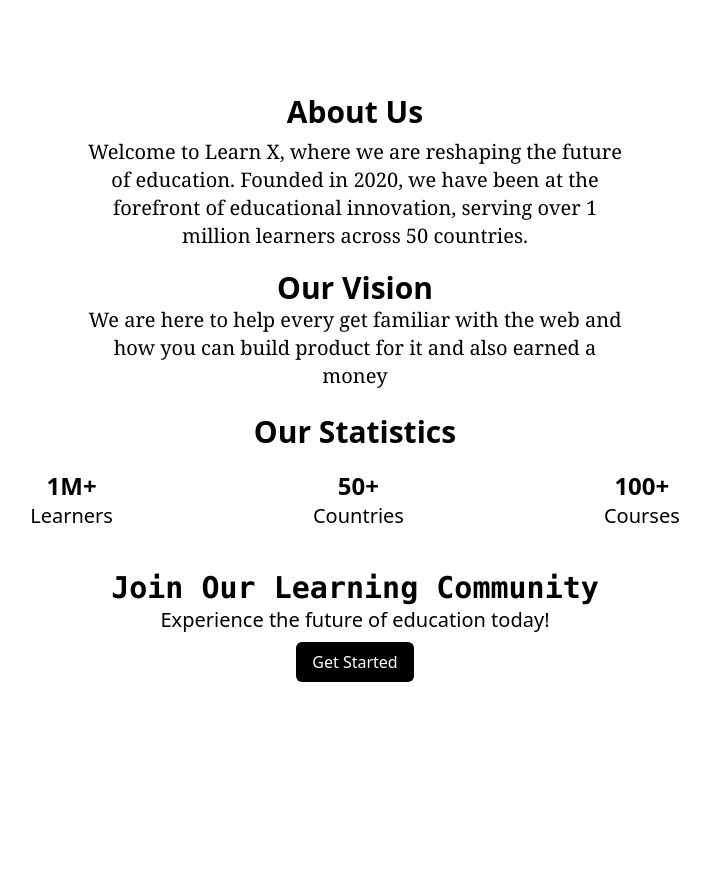
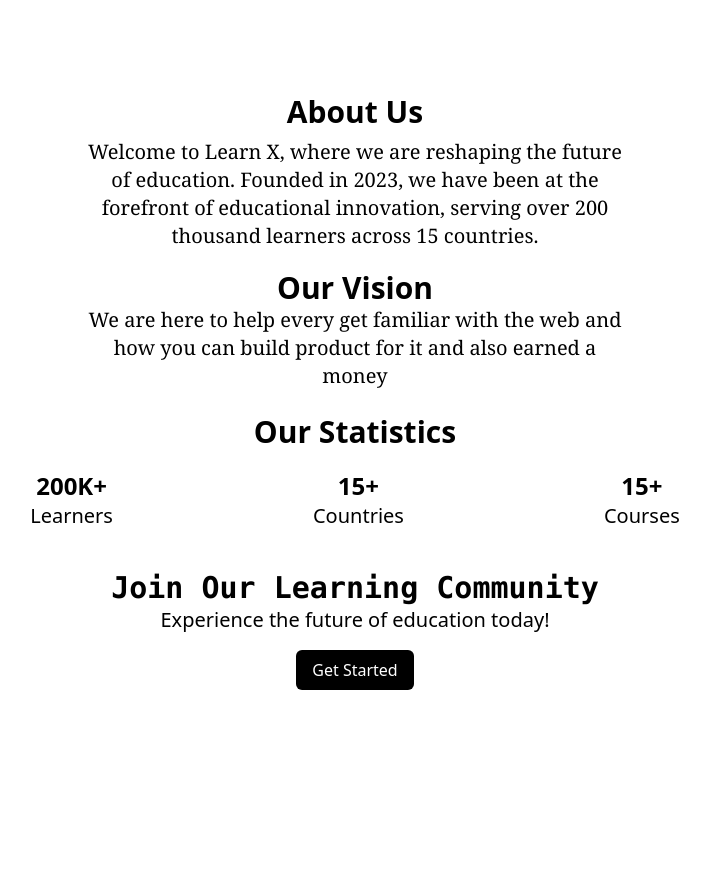
Before and after one commit to walonjalloh/startup21_landing_page_for_bounty, a React (Vite) app: page / in a window 1280 px wide. Shown: the part 680-1552 px from the top of the page, without its empty margins (285-995 px from the left). Built offline with nearby package versions, Linux system fonts and the light colour scheme.

Commit message:
minior edit

```diff
--- a/src/components/AboutUs.jsx
+++ b/src/components/AboutUs.jsx
@@ -11,8 +11,8 @@ function AboutUs(){
           <h1 className="text-3xl font-bold my-2">About Us</h1>
           <p className="text-center text-xl font-serif font-thin mx-auto max-w-[540px]">
             Welcome to Learn X, where we are reshaping the future of education.
-            Founded in 2020, we have been at the forefront of educational
-            innovation, serving over 1 million learners across 50 countries.
+            Founded in 2023, we have been at the forefront of educational
+            innovation, serving over 200 thousand learners across 15 countries.
           </p>
         </div>
         <div className="flex flex-col justify-center">
@@ -28,15 +28,15 @@ function AboutUs(){
             </div>
             <div className="flex flex-col gap-4  md:flex-row md:gap-[200px] mt-5">
               <div className="flex flex-col flex-1  text-center">
-                <h3 className="font-bold text-2xl ">1M+</h3>
+                <h3 className="font-bold text-2xl ">200K+</h3>
                 <p className="text-xl font-thin">Learners</p>
               </div>
               <div className="flex flex-col text-center flex-1">
-                <h3 className="font-bold text-2xl ">50+</h3>
+                <h3 className="font-bold text-2xl ">15+</h3>
                 <p className="font-thin text-xl">Countries</p>
               </div>
               <div className="flex flex-col text-center flex-1">
-                <h3 className="font-bold text-2xl">100+</h3>
+                <h3 className="font-bold text-2xl">15+</h3>
                 <p className="font-thin text-xl">Courses</p>
               </div>
             </div>
@@ -46,7 +46,7 @@ function AboutUs(){
         <div className="flex flex-col mt-10 text-center items-center">
           <h2 className="text-3xl font-bold font-mono ">Join Our Learning Community</h2>
           <p className="text-xl font-thin mx-2">Experience the future of education today!</p>
-          <Button name="Get Started" classname='text-white bg-black px-4 py-2  rounded-md mt-2 ' />
+          <Button name="Get Started" classname='text-white bg-black px-4 py-2  rounded-md mt-4 ' />
         </div>
       </div>
     </section>
```
